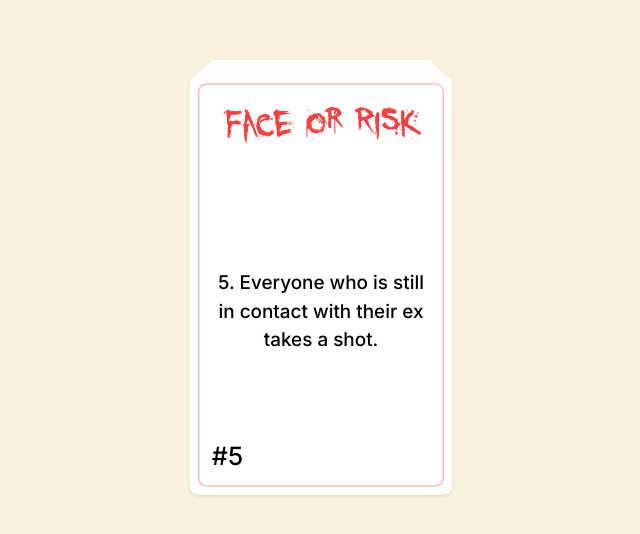
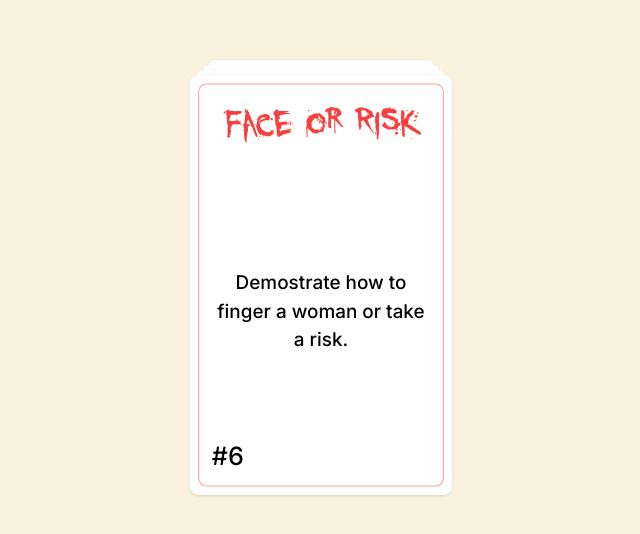
Before and after one commit to blyncnov/face-or-risk, a Next.js app: page /game in a window 1280 px wide. Shown: the part 130-664 px from the top of the page, without its empty margins (319-959 px from the left). Built offline with nearby package versions, Linux system fonts and the light colour scheme.

Commit message:
Face or Risk: New question Loaded

```diff
--- a/src/app/game/page.tsx
+++ b/src/app/game/page.tsx
@@ -9,23 +9,28 @@ import FaceOrRiskCard from "@/components/Card";
 const GameDares = [
   {
     id: 1,
-    dare: "1. Everyone who is still in contact with their ex takes a shot.",
+    dare: "Everyone who is still in contact with their ex takes a shot.",
   },
   {
     id: 2,
-    dare: "2. Everyone who is still in contact with their ex takes a shot.",
+    dare: "Explain BDSM to your 8-year-old sibling in 30 seconds or take a risk.",
   },
+
   {
     id: 3,
-    dare: "3. Everyone who is still in contact with their ex takes a shot.",
+    dare: "Everyone who has never had sex, take a risk.",
   },
   {
     id: 4,
-    dare: "4. Everyone who is still in contact with their ex takes a shot.",
+    dare: "Anyone putting on white underwear take a risk.",
   },
   {
     id: 5,
-    dare: "5. Everyone who is still in contact with their ex takes a shot.",
+    dare: "Everyone who is single take a risk.",
+  },
+  {
+    id: 6,
+    dare: "Demostrate how to finger a woman or take a risk.",
   },
 ];
 
```
